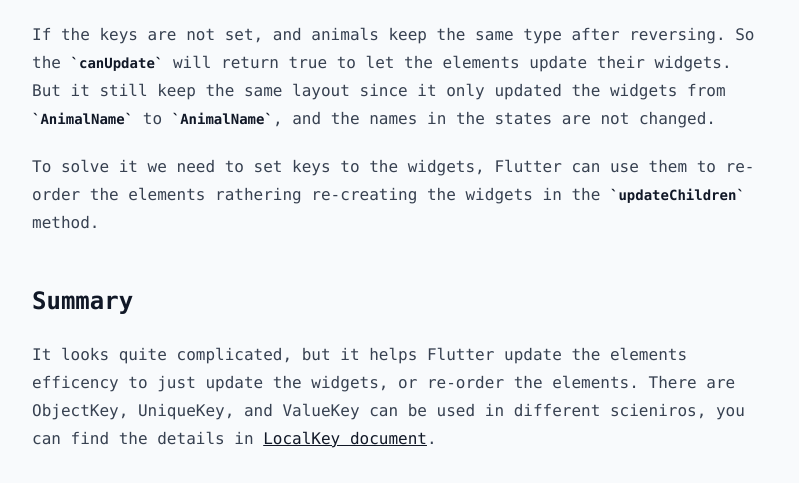
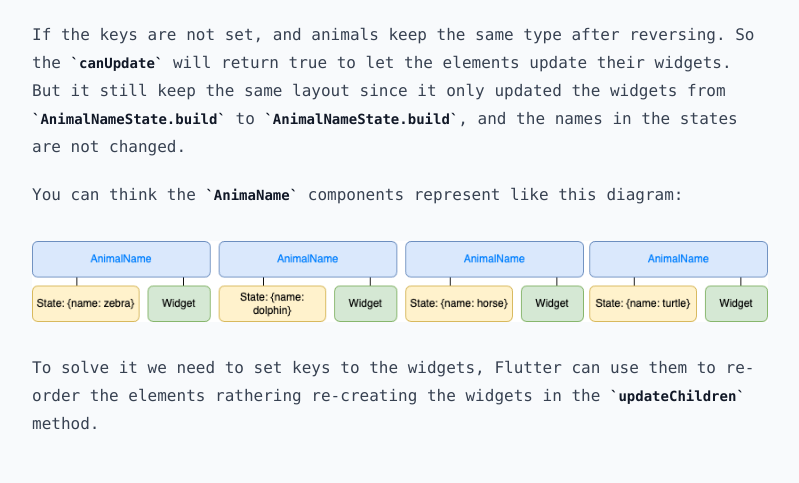
Before and after one commit to dqfort/dq-fort-blog, an Astro site: page /posts/why-keys-are-needed-for-stateful-widgets-in-flutter in a window 1280 px wide. Shown: the part 1519-2002 px from the top of the page, without its empty margins (240-1039 px from the left). Built offline with nearby package versions, Linux system fonts and the light colour scheme; Astro itself is replaced by a stand-in of ours; some packages are replaced by stand-ins of ours.

Commit message:
Add more detail to the post

````diff
--- a/src/content/blog/why-keys-are-needed-for-stateful-widgets-in-flutter.md
+++ b/src/content/blog/why-keys-are-needed-for-stateful-widgets-in-flutter.md
@@ -56,7 +56,10 @@ static bool canUpdate(Widget oldWidget, Widget newWidget) {
 }
 ```
 
-If the keys are not set, and animals keep the same type after reversing. So the `canUpdate` will return true to let the elements update their widgets. But it still keep the same layout since it only updated the widgets from `AnimalName` to `AnimalName`, and the names in the states are not changed.
+If the keys are not set, and animals keep the same type after reversing. So the `canUpdate` will return true to let the elements update their widgets. But it still keep the same layout since it only updated the widgets from `AnimalNameState.build` to `AnimalNameState.build`, and the names in the states are not changed.
+
+You can think the `AnimaName` components represent like this diagram:
+![Flutter state elements.](./flutter_state_elements.png)
 
 To solve it we need to set keys to the widgets, Flutter can use them to re-order the elements rathering re-creating the widgets in the `updateChildren` method.
 
````
Also changed, not shown: src/content/blog/flutter_state_elements.png (added).
